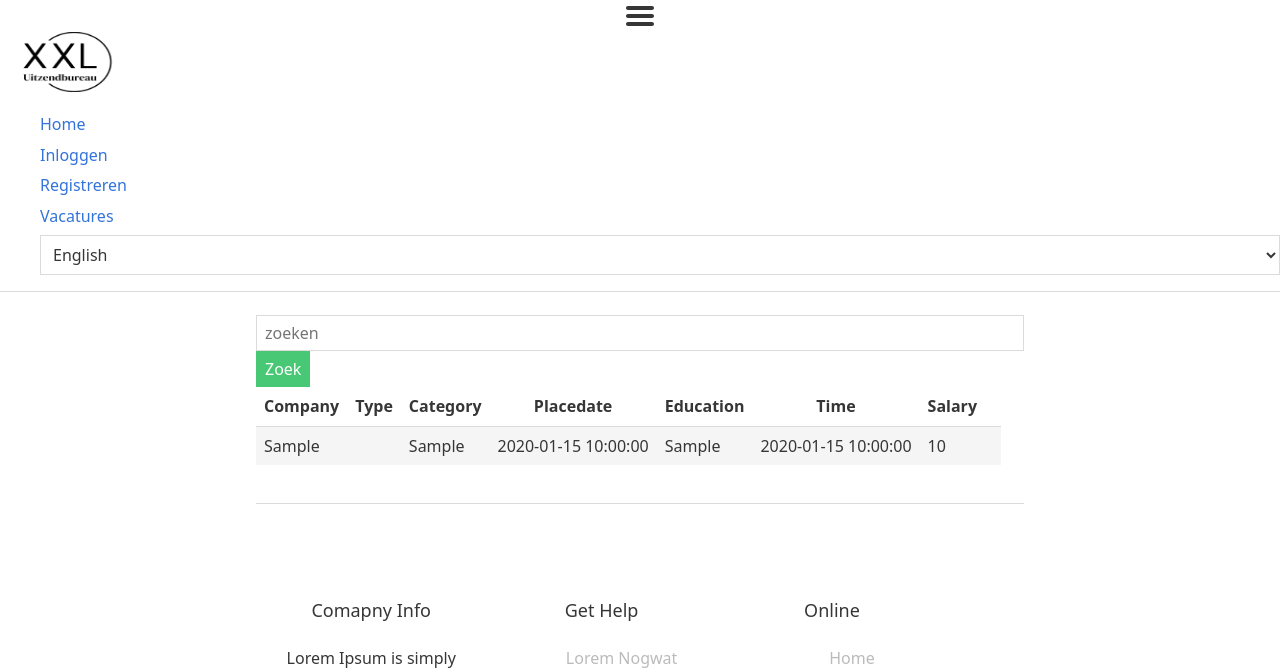
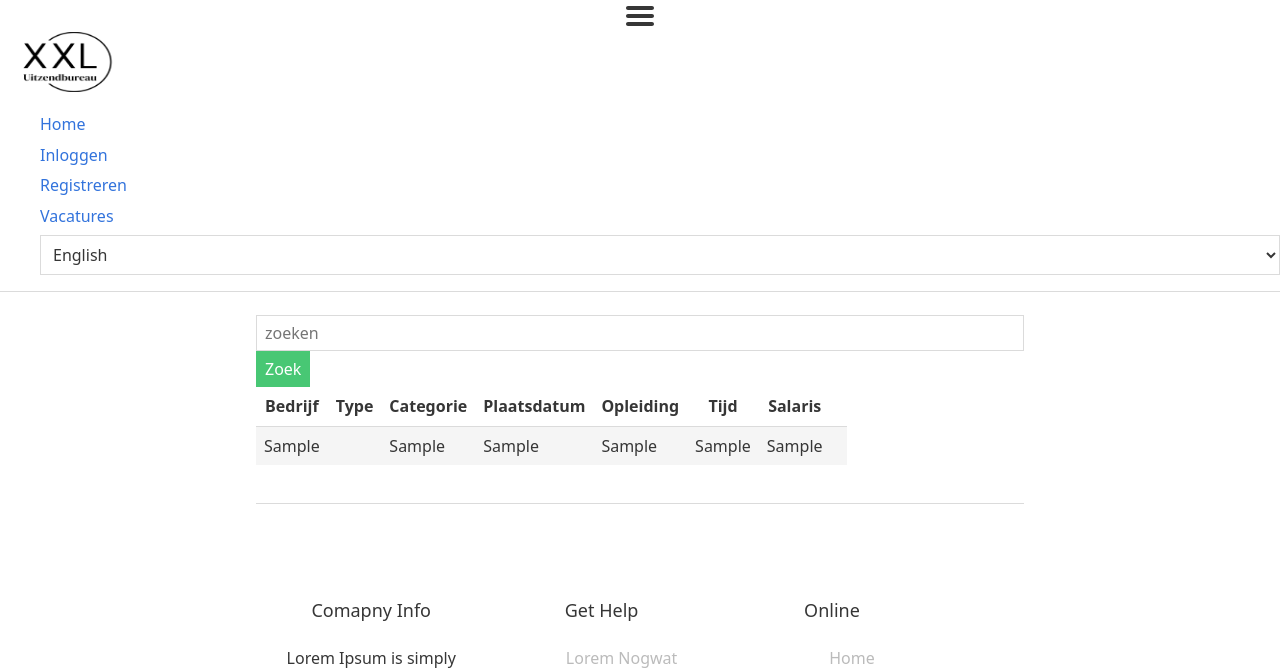
Before and after one commit to NoahNaki/klaver, a PHP site: page /vacancies.php in a window 1280 px wide. Shown: the top 668 px of the page. Run offline with PHP 8.4, Linux system fonts and the light colour scheme; tables that the repository leaves empty or names only in its code hold one stand-in row (values such as "Sample post").

Commit message:
language fix

```diff
--- a/vacancies.php
+++ b/vacancies.php
@@ -38,7 +38,7 @@ if(isset($_POST['search'])) {
 
     /*haalt info uit vacancies dan tabel naam*/
 
-    $query = $conn->prepare("SELECT * FROM vacancies WHERE type like '%$searchq%' OR company LIKE '%$searchq%' OR category LIKE '%$searchq%' OR placedate LIKE '%$searchq%' OR education LIKE '%$searchq%' OR time LIKE '%$searchq%' OR salary LIKE '%$searchq%' ") or die("could not search!");
+    $query = $conn->prepare("SELECT * FROM vacancies WHERE type like '%$searchq%' OR bedrijf LIKE '%$searchq%' OR categorie LIKE '%$searchq%' OR plaatsdatum LIKE '%$searchq%' OR opleiding LIKE '%$searchq%' OR tijd LIKE '%$searchq%' OR salaris LIKE '%$searchq%' ") or die("could not search!");
     $query->execute();
     $result = $query->get_result();
     $count = $query->num_rows();
@@ -52,24 +52,24 @@ if(isset($_POST['search'])) {
         foreach ($rows as $row) {
    echo '<table>';
   echo '<tr>';
-    echo '<th>Company</th>';
+    echo '<th>Bedrijf</th>';
     echo '<th>Type</th>';
-    echo '<th>Category</th>';
-    echo '<th>Placedate</th>';
-    echo '<th>Education</th>';
-    echo '<th>Time</th>';
-    echo '<th>Salary</th>';
+    echo '<th>Categorie</th>';
+    echo '<th>Plaatsdatum</th>';
+    echo '<th>Opleiding</th>';
+    echo '<th>Tijd</th>';
+    echo '<th>Salaris</th>';
     echo '</tr>';
 
 
   echo '<tr>';
-  echo '<td>' . $row["company"] . '</td>';
+  echo '<td>' . $row["bedrijf"] . '</td>';
   echo '<td>' . $row["type"] . '</td>';
-  echo '<td>' . $row["category"] . '</td>';
-  echo '<td>' . $row["placedate"] . '</td>';
-  echo '<td>' . $row["education"] . '</td>';
-  echo '<td>' . $row["time"] . '</td>';
-  echo '<td>' . $row["salary"] . '</td>';
+  echo '<td>' . $row["categorie"] . '</td>';
+  echo '<td>' . $row["plaatsdatum"] . '</td>';
+  echo '<td>' . $row["opleiding"] . '</td>';
+  echo '<td>' . $row["tijd"] . '</td>';
+  echo '<td>' . $row["salaris"] . '</td>';
 
   echo '</tr>';
 echo '</table>';
@@ -82,15 +82,15 @@ echo '</table>';
 }
 
 // SQL query for table information
-$sql = "SELECT company, type, category, placedate, education, time, salary  FROM vacancies";
+$sql = "SELECT bedrijf, type, categorie, plaatsdatum, opleiding, tijd, salaris  FROM vacancies";
 $result = $conn->query($sql);
 
 if ($result->num_rows > 0) {
     //top column for table names
-    echo "<table><tr><th>Company</th><th>Type</th><th>Category</th><th>Placedate</th><th>Education</th><th>Time</th><th>Salary</th></tr>";
+    echo "<table><tr><th>Bedrijf</th><th>Type</th><th>Categorie</th><th>Plaatsdatum</th><th>Opleiding</th><th>Tijd</th><th>Salaris</th></tr>";
     // output data of each row
     while($row = $result->fetch_assoc()) {
-        echo "<tr><td>" . $row["company"]. "</td><td>" . $row["type"]. "</td><td>" . $row["category"]. "</td><td>" . $row["placedate"]. "</td><td>" . $row["education"]. "</td><td>" . $row["time"]. "</td><td>" . $row["salary"]. "</td><td>";
+        echo "<tr><td>" . $row["bedrijf"]. "</td><td>" . $row["type"]. "</td><td>" . $row["categorie"]. "</td><td>" . $row["plaatsdatum"]. "</td><td>" . $row["opleiding"]. "</td><td>" . $row["tijd"]. "</td><td>" . $row["salaris"]. "</td><td>";
     }
     echo "</table>";
 } else {
```
